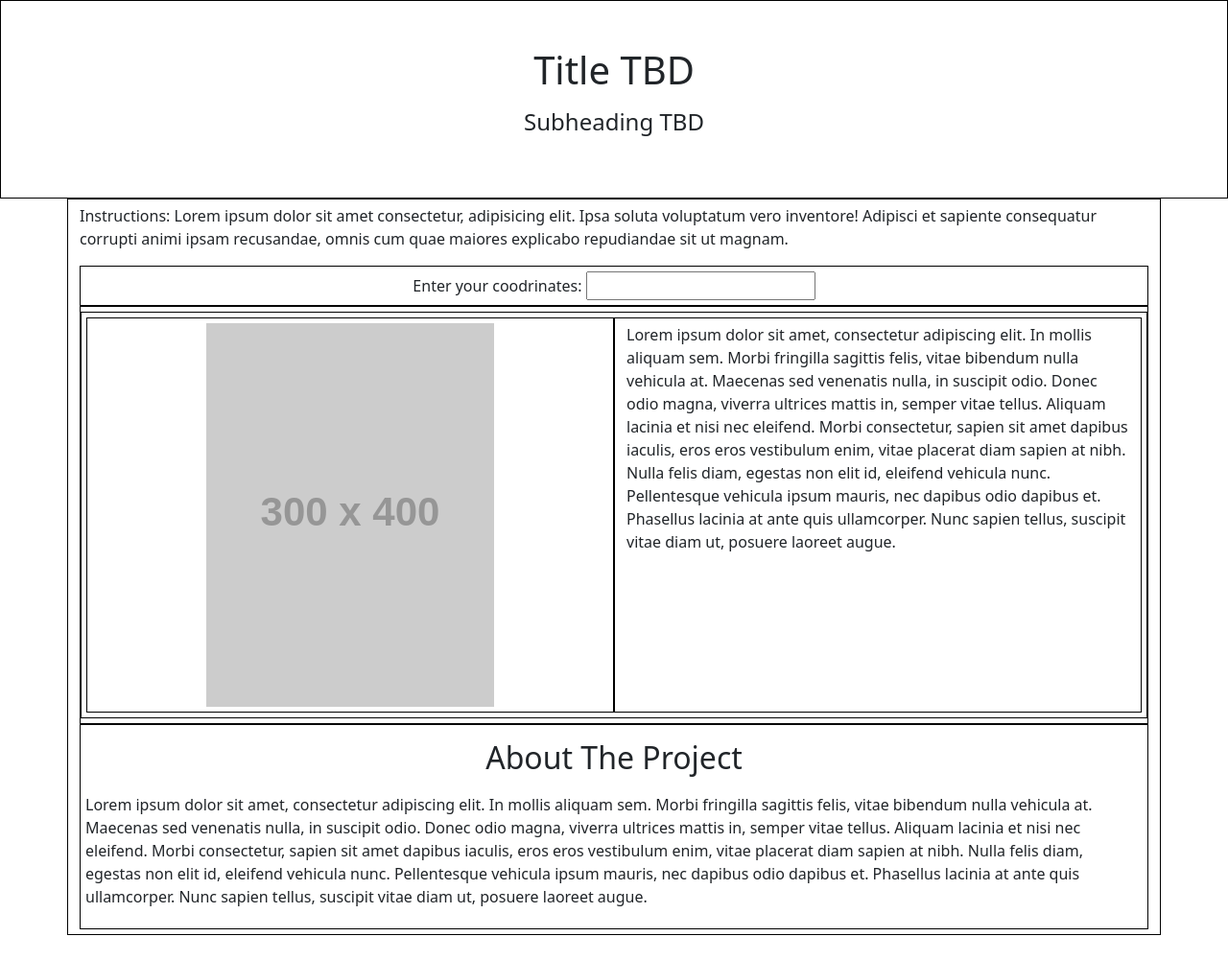
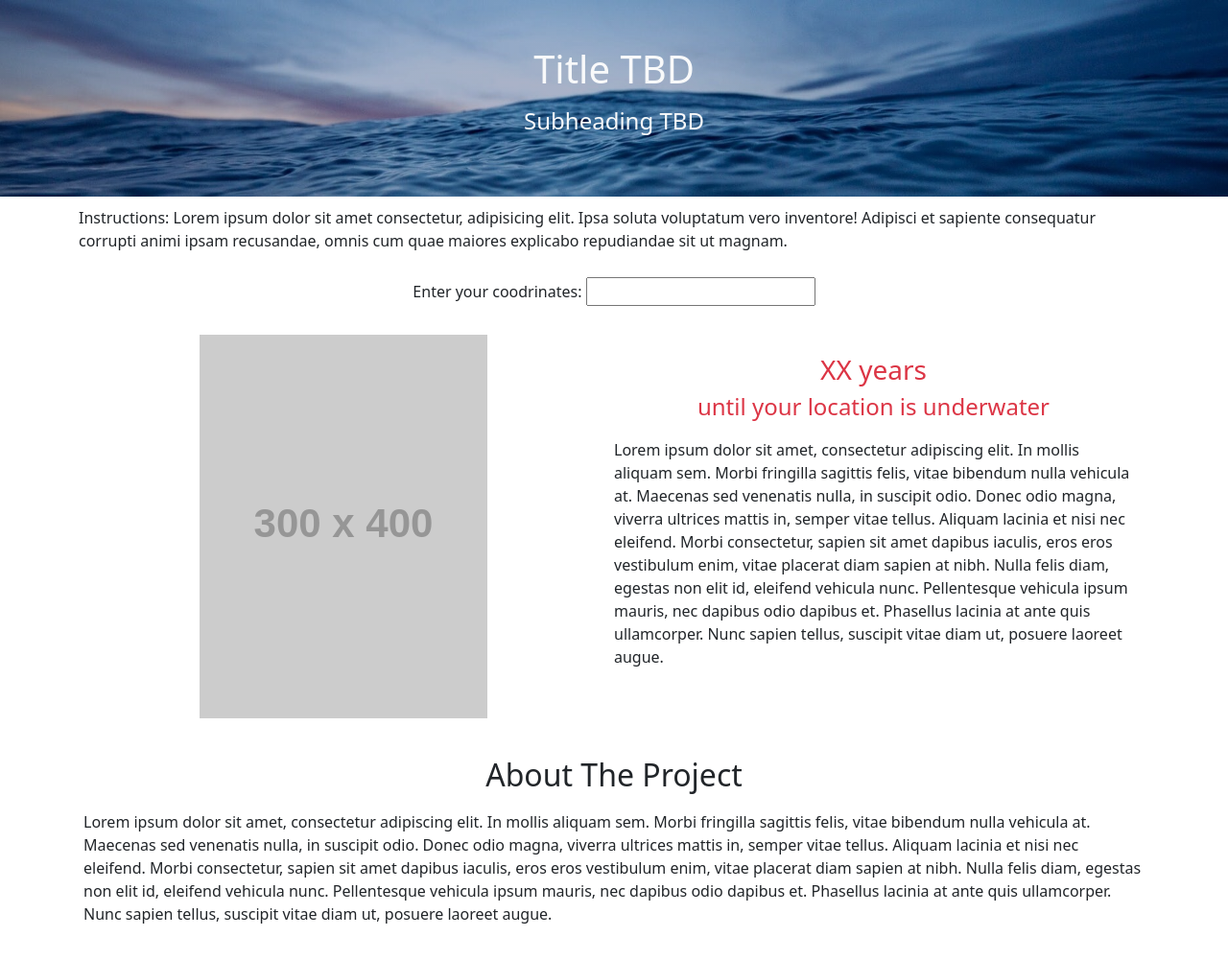
Before and after one commit to samg2003/hackmit, a Flask app: page / in a window 1280 px wide. Shown: the whole page at 96% size. Before the commit the page ends 975 px from the top, so only its background shows below. Run offline with Flask 2, Linux system fonts and the light colour scheme; grey boxes labelled with a size stand in for pictures from a placeholder-image service; some libraries are stand-ins or nearby versions.

Commit message:
Finished basic styling, added banner image

```diff
--- a/templates/index.html
+++ b/templates/index.html
@@ -19,7 +19,8 @@
 
 <body>
     <!-- Jumbotron -->
-    <div class="p-5 text-center">
+    <div class=" jumbotron p-5 text-center bg-dark text-light">
+        <!-- <img src="banner-photo.jpeg" alt=""> -->
         <h1 class="mb-3">Title TBD</h1>
         <h4 class="mb-3">Subheading TBD</h4>
     </div>
@@ -44,6 +45,10 @@
                 </div>
 
                 <div id="info" class="col-md">
+                    <div id="years-left" class="text-danger">
+                        <h3>XX years</h3>
+                        <h4>until your location is underwater</h4>
+                    </div>
                     <p>Lorem ipsum dolor sit amet, consectetur adipiscing elit. In mollis aliquam sem. Morbi fringilla
                         sagittis felis, vitae bibendum nulla vehicula at. Maecenas sed venenatis nulla, in suscipit
                         odio. Donec odio magna, viverra ultrices mattis in, semper vitae tellus. Aliquam lacinia et nisi
@@ -72,3 +77,6 @@
 </body>
 
 </html>
+
+
+<!-- photo credits: Photo by Emiliano Arano from Pexels -->
--- a/templates/style.css
+++ b/templates/style.css
@@ -1,6 +1,13 @@
 div{
-    border: 1px solid black;
+    /* border: 1px solid black; */
 }
+/*
+:root{
+    --dark: 2D3047;
+    --warning: DA2C38;
+    --highlight: 70A288;
+    --background: 70A288
+} */
 
 @media screen and (max-width: 768px){
     body{
@@ -8,27 +15,31 @@ div{
     }
 }
 
-h2{
-    text-align: center;
-}
 
-/* .flex-container{
-    display: flex;
-} */
-
-#graph,  #input{
-    /* width: auto;  */
-    text-align: center;
-}
-/*
-#graph-image{
-    display: block;
-} */
-
-div{
-    padding: 5px;
+@media only screen and (min-width: 629px) {
+    .jumbotron{
+        background: linear-gradient(0deg, rgba(1, 0, 73, 0.3), rgba(1, 0, 73, 0.3)), url(banner-photo.jpeg);
+        background-size: 100vw;
+    }
 }
 
 h2{
+    text-align: center;
     padding: 10px 0px 10px  0px;
+
 }
+
+div{
+    padding: 10px 5px;
+}
+
+#graph,  #input, #years-left{
+    text-align: center;
+}
+#graph{
+    padding: 0px;
+}
+
+#years-left{
+    /* display: none; <----change based on whether or not input is delivered*/
+}
```
Also changed, not shown: templates/banner-photo.jpeg (added).
